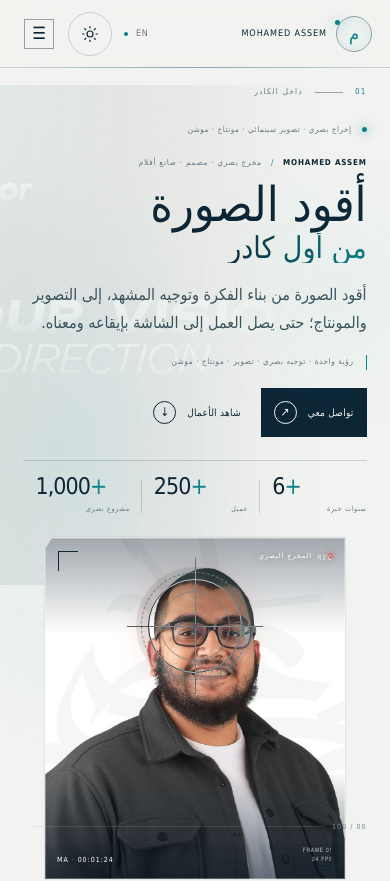
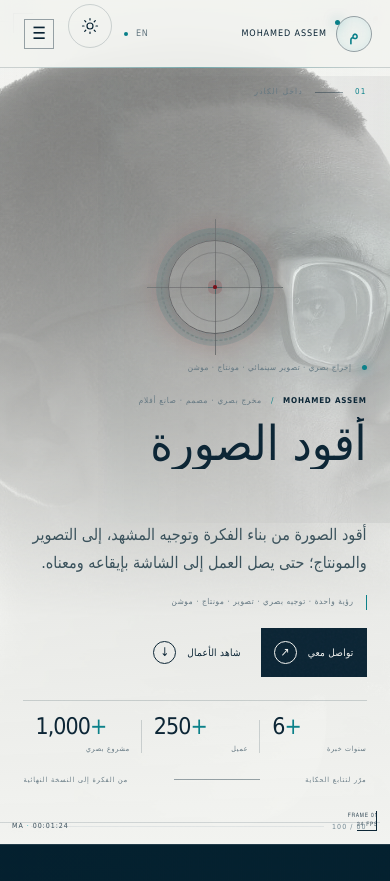
Before and after one commit to Abdo1629/assem-portfolio-web, a Next.js app: page / in a window 390 px wide. Shown: the top 881 px of the page. Built offline with nearby package versions, Linux system fonts and the light colour scheme.

Commit message:
feat: create cinematic portrait hero cover

```diff
--- a/app/globals.css
+++ b/app/globals.css
@@ -280,24 +280,25 @@ html[data-theme="light"] { color-scheme: light; }
 .hero-pin-track { position: relative; height: 174svh; background: var(--bg); }
 .hero {
   position: sticky; top: 0; z-index: 1; height: 100svh; min-height: 680px; overflow: hidden;
-  padding: calc(var(--nav-height) + clamp(34px, 6vh, 64px)) clamp(24px, 7.5vw, 116px) clamp(28px, 4vh, 48px);
-  display: grid; grid-template-columns: minmax(0, .98fr) minmax(0, 1fr); align-items: center;
-  gap: clamp(30px, 6vw, 94px); isolation: isolate; color: var(--text);
-  background: radial-gradient(ellipse at 17% 48%, rgba(27,165,178,.12), transparent 39%), var(--bg);
+  padding: 0; display: block; isolation: isolate; color: var(--text);
+  background: radial-gradient(ellipse at 70% 48%, rgba(27,165,178,.12), transparent 42%), var(--bg);
 }
 .hero-brand-art {
-  position: absolute; z-index: -1; inset: 0; pointer-events: none; opacity: .14;
-  background: url('/images/assem-visual-identity.jpeg') center / cover no-repeat;
-  mask-image: linear-gradient(90deg, #000 0%, rgba(0,0,0,.8) 32%, transparent 82%);
+  position: absolute; z-index: 1; inset: 0; pointer-events: none; opacity: .12;
+  background: url('/images/assem-visual-identity.jpeg') 76% center / cover no-repeat;
+  mask-image: linear-gradient(90deg, transparent 25%, rgba(0,0,0,.35) 58%, #000 100%);
 }
 .hero-scene-label {
-  position: absolute; z-index: 3; top: calc(var(--nav-height) + 16px); inset-inline-start: clamp(24px, 7.5vw, 116px);
+  position: absolute; z-index: 6; top: calc(var(--nav-height) + 16px); right: clamp(24px, 7.5vw, 116px);
   display: inline-flex; align-items: center; gap: 12px; margin: 0; color: var(--text-muted);
   font-size: 9px; letter-spacing: .16em; text-transform: uppercase;
 }
 .hero-scene-label span { color: var(--accent); font-variant-numeric: tabular-nums; }
 .hero-scene-label i { display: block; width: clamp(28px, 4vw, 62px); height: 1px; background: var(--border-strong); }
-.hero-copy { grid-column: 1; grid-row: 1; position: relative; z-index: 2; max-width: 730px; min-width: 0; }
+.hero-copy {
+  position: absolute; z-index: 5; top: 50%; right: clamp(28px, 8vw, 124px); transform: translateY(-48%);
+  width: min(48%, 690px); max-width: 690px; min-width: 0;
+}
 .hero-kicker { display: flex; align-items: center; gap: 8px; max-width: 100%; line-height: 1.7; font-size: 9px; letter-spacing: .13em; }
 .hero-kicker .signal { margin-inline-end: 2px; }
 .hero-byline { display: flex; flex-wrap: wrap; align-items: center; gap: 9px; margin: clamp(20px, 3vh, 34px) 0 12px; color: var(--text-muted); font-size: 9px; line-height: 1.6; letter-spacing: .1em; }
@@ -307,9 +308,10 @@ html[data-theme="light"] { color-scheme: light; }
   max-width: 100%; margin: 0 0 clamp(18px, 2.5vh, 27px); color: var(--text);
   font-size: clamp(68px, 8.4vw, 136px); line-height: .88; letter-spacing: -.065em; font-weight: 500; overflow-wrap: anywhere;
 }
-.hero-title span { display: block; }
+.hero-title .title-line { display: block; max-width: 100%; overflow: hidden; padding-block: .06em; margin-block: -.06em; }
+.hero-title .title-word { display: block; }
 .hero-title .latin-title {
-  width: fit-content; max-width: 100%; margin-top: .16em; padding-inline-end: .08em;
+  width: fit-content; max-width: 100%; margin-top: .12em; padding-inline-end: .08em;
   font-size: .5em; line-height: 1; letter-spacing: -.025em; font-weight: 400;
   color: var(--identity-silver); background: linear-gradient(110deg, var(--identity-silver), color-mix(in srgb, var(--identity-teal) 75%, var(--identity-silver)));
   -webkit-background-clip: text; background-clip: text; -webkit-text-fill-color: transparent;
@@ -346,21 +348,23 @@ html[dir="rtl"] .hero-title .latin-title { font-size: clamp(32px, 4.4vw, 58px);
 .hero-stats strong span { color: var(--accent); }
 .hero-stats small { color: var(--text-muted); font-size: 8px; letter-spacing: .1em; }
 .hero-frame {
-  grid-column: 2; grid-row: 1; position: relative; justify-self: center; isolation: isolate;
-  width: min(100%, 570px); height: min(73svh, 740px); aspect-ratio: .79;
-  border: 1px solid color-mix(in srgb, var(--identity-silver) 56%, transparent); overflow: hidden; background: #e6e8e6;
-  box-shadow: 0 32px 100px rgba(0,0,0,.34); clip-path: polygon(3% 0,100% 0,100% 100%,0 100%,0 4%);
+  position: absolute; z-index: 2; inset: 0; width: 100%; height: 100%;
+  overflow: hidden; isolation: isolate; background: var(--bg);
+  clip-path: inset(0); box-shadow: none; will-change: clip-path, transform;
 }
-.hero-frame::before { content: ""; position: absolute; z-index: 2; inset: 0; pointer-events: none; border: 1px solid rgba(255,255,255,.28); }
-.hero-frame::after { content: ""; position: absolute; inset: 0; z-index: 1; pointer-events: none; background: linear-gradient(180deg, rgba(3,19,34,.38), transparent 28%, transparent 68%, rgba(3,19,34,.58)); }
-.hero-portrait { display: block; width: 100%; height: 100%; object-fit: cover; object-position: center 22%; transform: scale(1.01); will-change: transform; }
+.hero-frame::before { content: ""; position: absolute; z-index: 3; inset: 2.5% 2.5% 2.5% 0; pointer-events: none; border-block: 1px solid rgba(255,255,255,.12); }
+.hero-frame::after {
+  content: ""; position: absolute; z-index: 1; inset: 0; pointer-events: none;
+  background: linear-gradient(90deg, rgba(3,19,34,.28) 0%, rgba(3,19,34,.34) 42%, rgba(3,19,34,.82) 78%, var(--bg) 100%), linear-gradient(0deg, var(--bg) 0%, transparent 23%, transparent 78%, rgba(3,19,34,.38) 100%);
+}
+.hero-portrait { display: block; width: 100%; height: 100%; object-fit: cover; object-position: 38% center; filter: grayscale(1) contrast(1.12); opacity: .9; will-change: transform; }
 .frame-label, .frame-time { position: absolute; z-index: 4; color: #fff; font-size: 8px; letter-spacing: .14em; text-shadow: 0 1px 8px rgba(0,0,0,.58); }
 .frame-label { top: 20px; inset-inline-start: 20px; display: inline-flex; align-items: center; gap: 8px; }
 .frame-label i { width: 5px; height: 5px; border-radius: 50%; background: #e94d4d; box-shadow: 0 0 10px #e94d4d; animation: rec-pulse 1.8s ease-in-out infinite; }
 .frame-label b { font-weight: 500; }
 .frame-time { inset-inline-end: 20px; bottom: 19px; }
 .frame-time i { color: var(--identity-teal); font-style: normal; }
-.visual-reticle { position: absolute; z-index: 3; left: 50%; top: 26%; width: clamp(94px, 12vw, 166px); aspect-ratio: 1; border: 1px solid rgba(255,255,255,.9); border-radius: 50%; mix-blend-mode: difference; box-shadow: 0 0 0 12px rgba(255,255,255,.08),0 0 36px rgba(34,169,177,.3); transform: translate(-50%,-50%); will-change: transform; }
+.visual-reticle { position: absolute; z-index: 4; left: 55%; top: 34%; width: clamp(94px, 12vw, 166px); aspect-ratio: 1; border: 1px solid rgba(255,255,255,.9); border-radius: 50%; mix-blend-mode: difference; box-shadow: 0 0 0 12px rgba(255,255,255,.08),0 0 36px rgba(34,169,177,.3); transform: translate(-50%,-50%); will-change: transform; }
 .visual-reticle::before { content: ""; position: absolute; inset: 12%; border: 1px solid rgba(255,255,255,.42); border-radius: 50%; }
 .visual-reticle::after { content: ""; position: absolute; inset: 48%; border-radius: 50%; background: var(--identity-teal); box-shadow: 0 0 0 5px rgba(34,169,177,.17), 0 0 16px var(--identity-teal); }
 .visual-reticle i, .visual-reticle b { position: absolute; display: block; background: rgba(255,255,255,.62); }
@@ -372,7 +376,7 @@ html[dir="rtl"] .hero-title .latin-title { font-size: clamp(32px, 4.4vw, 58px);
 .frame-corner { position: absolute; z-index: 4; width: 20px; height: 20px; border-color: rgba(255,255,255,.82); }
 .frame-corner-a { top: 13px; inset-inline-end: 13px; border-top: 1px solid; border-inline-end: 1px solid; }
 .frame-corner-b { bottom: 13px; inset-inline-start: 13px; border-bottom: 1px solid; border-inline-start: 1px solid; }
-.hero-foot { grid-column: 1 / -1; grid-row: 2; display: flex; justify-content: space-between; align-items: center; position: relative; z-index: 3; color: var(--text-muted); font-size: 8px; letter-spacing: .13em; }
+.hero-foot { position: absolute; z-index: 5; inset-inline: clamp(24px, 7.5vw, 116px); bottom: clamp(26px, 4vh, 48px); display: flex; justify-content: space-between; align-items: center; color: var(--text-muted); font-size: 8px; letter-spacing: .13em; }
 .scroll-line { position: relative; width: min(22vw, 300px); height: 1px; background: var(--border-strong); overflow: hidden; }
 .scroll-line i { position: absolute; inset-block: 0; inset-inline-start: 0; width: 25%; background: var(--accent); animation: scroll-indicator 2.6s var(--ease-cinematic) infinite; }
 .hero-readout { display: none; }
@@ -387,10 +391,16 @@ html[data-theme="light"] .nav { background: color-mix(in srgb, #f2f3f0 94%, tran
 html[data-theme="light"] .nav-scrolled { background: color-mix(in srgb, #f2f3f0 98%, transparent); }
 html[data-theme="light"] .brand-mark { color: #087f88; }
 html[data-theme="light"] .site .hero { color: #092333; background: radial-gradient(ellipse at 16% 48%, rgba(27,165,178,.09), transparent 43%), #f2f3f0; }
+html[data-theme="light"] .site .hero { background: radial-gradient(ellipse at 78% 48%, rgba(27,165,178,.08), transparent 42%), #f2f3f0; }
+html[data-theme="light"] .hero-frame { background: #f2f3f0; }
+html[data-theme="light"] .hero-frame::after { background: linear-gradient(90deg, rgba(242,243,240,.06) 0%, rgba(242,243,240,.12) 42%, rgba(242,243,240,.84) 78%, #f2f3f0 100%), linear-gradient(0deg, #f2f3f0 0%, transparent 23%, transparent 78%, rgba(242,243,240,.2) 100%); }
+html[data-theme="light"] .hero-frame::before { border-color: rgba(9,35,51,.15); }
+html[data-theme="light"] .hero-portrait { mix-blend-mode: multiply; opacity: .82; }
+html[data-theme="light"] .frame-label, html[data-theme="light"] .frame-time, html[data-theme="light"] .visual-coordinate { color: rgba(9,35,51,.82); text-shadow: 0 1px 8px rgba(242,243,240,.8); }
 html[data-theme="light"] .site .hero-title, html[data-theme="light"] .site .hero-byline span, html[data-theme="light"] .site .hero-cta-secondary { color: #092333; }
 html[data-theme="light"] .site .hero-statement { color: #38505a; }
 html[data-theme="light"] .site .hero-stats small { color: #627680; }
-html[data-theme="light"] .hero-brand-art { opacity: .075; mix-blend-mode: multiply; }
+html[data-theme="light"] .hero-brand-art { opacity: .055; mix-blend-mode: multiply; }
 html[data-theme="light"] .hero-cta-primary { background: #092333; border-color: #092333; color: #f2f3f0; }
 html[data-theme="light"] .hero-cta-primary:hover { background: #087f88; border-color: #087f88; color: #fff; }
 html[data-theme="light"] .hero-title .latin-title { background-image: linear-gradient(110deg,#092333,#087f88); }
@@ -433,11 +443,12 @@ html[data-theme="light"] .hero-title .latin-title { background-image: linear-gra
   .mobile-navigation > a { display: flex; justify-content: space-between; align-items: center; gap: 14px; min-height: 66px; padding: 12px 0; border-bottom: 1px solid var(--border); font-size: clamp(26px, 6vw, 40px); }
   .mobile-navigation > a small { color: var(--accent); font-size: 10px; letter-spacing: .12em; }
   .hero-pin-track { height: 158svh; }
-  .hero { min-height: 680px; height: 100svh; padding: calc(var(--nav-height) + clamp(34px, 5vh, 54px)) 6vw 28px; grid-template-columns: minmax(0, 1fr) minmax(0, .95fr); gap: 4vw; }
-  .hero-scene-label { top: calc(var(--nav-height) + 9px); font-size: 8px; }
+  .hero { min-height: 680px; height: 100svh; padding: 0; }
+  .hero-copy { top: 51%; right: 5vw; width: min(56%, 620px); }
+  .hero-scene-label { top: calc(var(--nav-height) + 9px); right: 5vw; font-size: 8px; }
   .hero-title, html[dir="rtl"] .hero-title { font-size: clamp(48px, 6vw, 68px); }
   .hero-title .latin-title, html[dir="rtl"] .hero-title .latin-title { font-size: clamp(28px, 3.4vw, 38px); }
-  .hero-frame { width: 100%; height: min(64svh, 580px); max-height: 64svh; }
+  .hero-frame { width: 100%; height: 100%; max-height: none; }
   .hero-stats div { min-width: 76px; padding-inline: 12px; }
   .hero-stats small { font-size: 7px; }
   .hero-statement { font-size: clamp(15px, 1.8vw, 18px); }
@@ -456,11 +467,12 @@ html[data-theme="light"] .hero-title .latin-title { background-image: linear-gra
   .menu-toggle { width: 42px; flex-basis: 42px; }
   .menu-toggle small { display: none; }
   .hero-pin-track { height: auto; }
-  .hero { position: relative; top: auto; display: flex; flex-direction: column; align-items: stretch; gap: 22px; height: auto; min-height: 0; padding: calc(var(--nav-height) + 55px) 6vw 30px; overflow: hidden; }
-  .hero-copy { order: 1; }
-  .hero-scene-label { top: calc(var(--nav-height) + 18px); inset-inline-start: 6vw; }
-  .hero-frame { order: 2; align-self: center; width: min(88%, 410px); height: auto; aspect-ratio: .88; max-height: 58svh; }
-  .hero-foot { order: 3; width: 100%; }
+  .hero { position: relative; top: auto; display: flex; flex-direction: column; align-items: stretch; gap: 0; height: auto; min-height: 100svh; padding: calc(var(--nav-height) + 40px) 6vw 26px; overflow: hidden; }
+  .hero-copy { position: relative; inset: auto; top: auto; right: auto; transform: none; width: 100%; max-width: 100%; margin-top: clamp(170px, 30svh, 260px); }
+  .hero-scene-label { top: calc(var(--nav-height) + 18px); right: 6vw; }
+  .hero-frame { position: absolute; z-index: 0; inset: 0; width: 100%; height: 100%; max-height: none; }
+  .hero-frame::after { background: linear-gradient(0deg, var(--bg) 0%, color-mix(in srgb, var(--bg) 94%, transparent) 27%, color-mix(in srgb, var(--bg) 45%, transparent) 61%, color-mix(in srgb, var(--bg) 10%, transparent) 100%), linear-gradient(90deg, color-mix(in srgb, var(--bg) 6%, transparent), color-mix(in srgb, var(--bg) 24%, transparent)); }
+  .hero-foot { position: relative; inset: auto; bottom: auto; width: 100%; margin-top: 26px; }
   .hero-brand-art { inset: 9% 0 38%; background-position: 35% center; opacity: .09; }
   .hero-kicker { font-size: 8px; letter-spacing: .07em; }
   .hero-byline { margin: 20px 0 12px; font-size: 8px; }
@@ -475,7 +487,7 @@ html[data-theme="light"] .hero-title .latin-title { background-image: linear-gra
   .hero-stats div:first-child { padding-inline-start: 0; }
   .hero-stats strong { font-size: 23px; }
   .hero-stats small { max-width: 84px; font-size: 7px; line-height: 1.4; }
-  .hero-foot { margin-top: 2px; }
+  .hero-foot { margin-top: 20px; }
   .scroll-line { width: 22vw; }
   .frame-label { top: 13px; inset-inline-start: 12px; font-size: 7px; }
   .frame-time { inset-inline-end: 12px; bottom: 13px; font-size: 7px; }
@@ -495,6 +507,10 @@ html[data-theme="light"] .hero-title .latin-title { background-image: linear-gra
   .hero-stats div { padding-inline: 8px; }
   .hero-scene-label { gap: 8px; }
 }
+html[data-theme="light"] .hero-frame::after { background: linear-gradient(90deg, rgba(242,243,240,.06) 0%, rgba(242,243,240,.12) 42%, rgba(242,243,240,.84) 78%, #f2f3f0 100%), linear-gradient(0deg, #f2f3f0 0%, transparent 23%, transparent 78%, rgba(242,243,240,.2) 100%); }
+@media (max-width: 620px) {
+  html[data-theme="light"] .hero-frame::after { background: linear-gradient(0deg, #f2f3f0 0%, rgba(242,243,240,.94) 27%, rgba(242,243,240,.46) 61%, rgba(242,243,240,.08) 100%), linear-gradient(90deg, rgba(242,243,240,.06), rgba(242,243,240,.24)); }
+}
 @media (prefers-reduced-motion: reduce) {
   .nav, .theme-toggle, .nav-link, .hero-cta, .mobile-navigation { transition-duration: .01ms !important; }
   .hero-pin-track { height: auto; }
--- a/components/Hero.tsx
+++ b/components/Hero.tsx
@@ -17,14 +17,23 @@ export function Hero() {
     if (!el) return;
     const ctx = gsap.context(() => {
       const q = gsap.utils.selector(el);
-      gsap.timeline({ defaults: { ease: "power4.out" } })
-        .from(q(".hero-scene-label"), { y: 12, opacity: 0, duration: .45, delay: .1 })
-        .from(q(".hero-kicker"), { y: 18, opacity: 0, duration: .55 }, "-=.18")
-        .from(q(".hero-title span"), { yPercent: 112, opacity: 0, duration: .95, stagger: .12 }, "-=.2")
-        .from(q(".hero-statement, .hero-disciplines"), { y: 20, opacity: 0, duration: .6, stagger: .1 }, "-=.48")
-        .from(q(".hero-actions, .hero-stats"), { y: 18, opacity: 0, duration: .55, stagger: .12 }, "-=.35")
-        .from(q(".hero-frame"), { clipPath: "inset(100% 0 0 0)", scale: 1.035, duration: 1.05 }, "-=1.2")
-        .from(q(".visual-reticle"), { scale: .55, opacity: 0, duration: .65, ease: "back.out(1.5)" }, "-=.55");
+      const header = document.querySelector<HTMLElement>(".nav");
+      const opening = gsap.timeline({ defaults: { ease: "power4.out" } });
+      if (header) {
+        opening.from(header, { yPercent: -110, duration: .8, clearProps: "transform" })
+          .from(header.querySelector(".brand"), { y: -12, opacity: 0, duration: .55 }, "-=.4")
+          .from(header.querySelectorAll(".nav-links .nav-link"), { y: -10, opacity: 0, stagger: .07, duration: .42 }, "-=.3")
+          .from(header.querySelectorAll(".nav-actions > *"), { y: -8, opacity: 0, stagger: .06, duration: .38 }, "-=.28");
+      }
+      opening.from(q(".hero-frame"), { clipPath: "circle(0% at 48% 48%)", scale: 1.08, duration: 1.35, ease: "power3.inOut" }, "-=.55")
+        .from(q(".hero-scene-label"), { x: -18, opacity: 0, duration: .5 }, "-=.95")
+        .from(q(".hero-kicker"), { y: 18, opacity: 0, duration: .5 }, "-=.7")
+        .from(q(".hero-title .title-word"), { yPercent: 115, opacity: 0, stagger: .13, duration: .92 }, "-=.42")
+        .from(q(".hero-byline"), { x: 18, opacity: 0, duration: .55 }, "-=.7")
+        .from(q(".hero-statement, .hero-disciplines"), { y: 20, opacity: 0, stagger: .1, duration: .56 }, "-=.55")
+        .from(q(".hero-actions"), { y: 20, opacity: 0, duration: .52 }, "-=.32")
+        .from(q(".hero-stats div"), { y: 14, opacity: 0, stagger: .09, duration: .48 }, "-=.35")
+        .from(q(".visual-reticle"), { scale: .52, opacity: 0, duration: .62, ease: "back.out(1.4)" }, "-=.7");
 
       const track = el.closest(".hero-pin-track");
       if (track) {
@@ -32,7 +41,7 @@ export function Hero() {
           scrollTrigger: { trigger: track, start: "top top", end: "bottom bottom", scrub: .7 },
         });
         focus.to(q(".hero-portrait"), { scale: 1.1, yPercent: -3, ease: "none" }, 0)
-          .to(q(".visual-reticle"), { x: 22, y: 48, rotation: 55, scale: .82, ease: "none" }, 0)
+          .to(q(".visual-reticle"), { x: 20, y: 48, rotation: 55, scale: .82, ease: "none" }, 0)
           .to(q(".hero-brand-art"), { yPercent: -12, opacity: .16, ease: "none" }, 0);
       }
     }, el);
@@ -46,7 +55,7 @@ export function Hero() {
       <div className="hero-copy">
         <p className="eyebrow hero-kicker"><span className="signal" />{t.discipline}</p>
         <p className="hero-byline"><span>MOHAMED ASSEM</span><i aria-hidden="true">/</i>{t.brandRole}</p>
-        <h1 className="hero-title"><span>{t.identityHeadline}</span><span className="latin-title">{t.identitySubline}</span></h1>
+        <h1 className="hero-title"><span className="title-line"><span className="title-word">{t.identityHeadline}</span></span><span className="title-line latin-title"><span className="title-word">{t.identitySubline}</span></span></h1>
         <p className="hero-statement">{t.statement}</p>
         <p className="hero-disciplines">{t.heroCraftLine}</p>
         <div className="hero-actions">
@@ -60,7 +69,7 @@ export function Hero() {
         </div>
       </div>
       <div className="hero-frame">
-        <Image className="hero-portrait" src="/images/mohamed-assem-portrait.jpg" alt={language === "ar" ? "محمد عاصم، مخرج بصري ومصمم وصانع أفلام" : "Mohamed Assem, visual director, designer and filmmaker"} fill priority sizes="(max-width: 620px) 82vw, (max-width: 960px) 42vw, 46vw" />
+        <Image className="hero-portrait" src="/images/mohamed-assem-profile.jpg" alt={language === "ar" ? "محمد عاصم في بورتريه جانبي بالأبيض والأسود" : "Mohamed Assem in a black-and-white side portrait"} fill priority sizes="100vw" />
         <span className="frame-label"><i>REC</i><b />{t.heroFrameLabel}</span>
         <span className="frame-time">MA <i>·</i> 00:01:24</span>
         <span className="visual-reticle" aria-hidden="true"><i /><b /><span /></span>
```
Also changed, not shown: public/images/mohamed-assem-profile.jpg (added).
